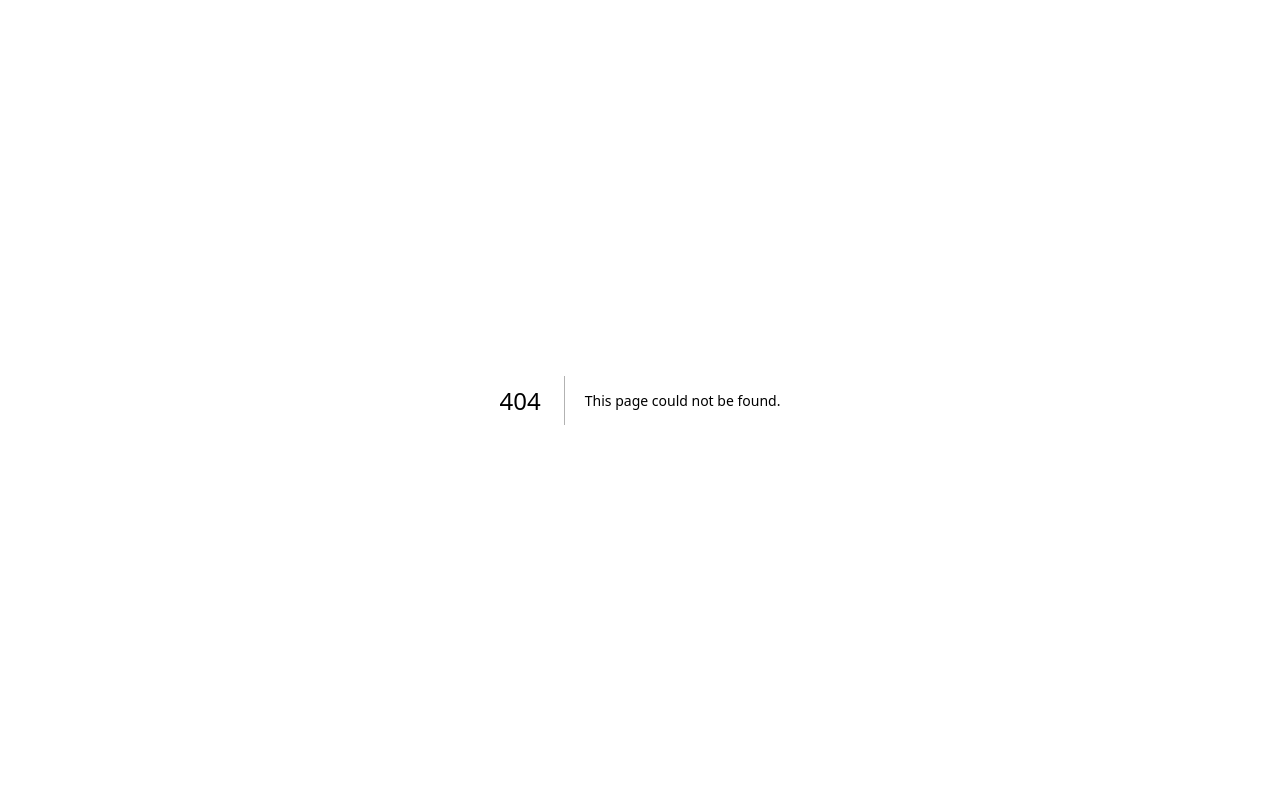
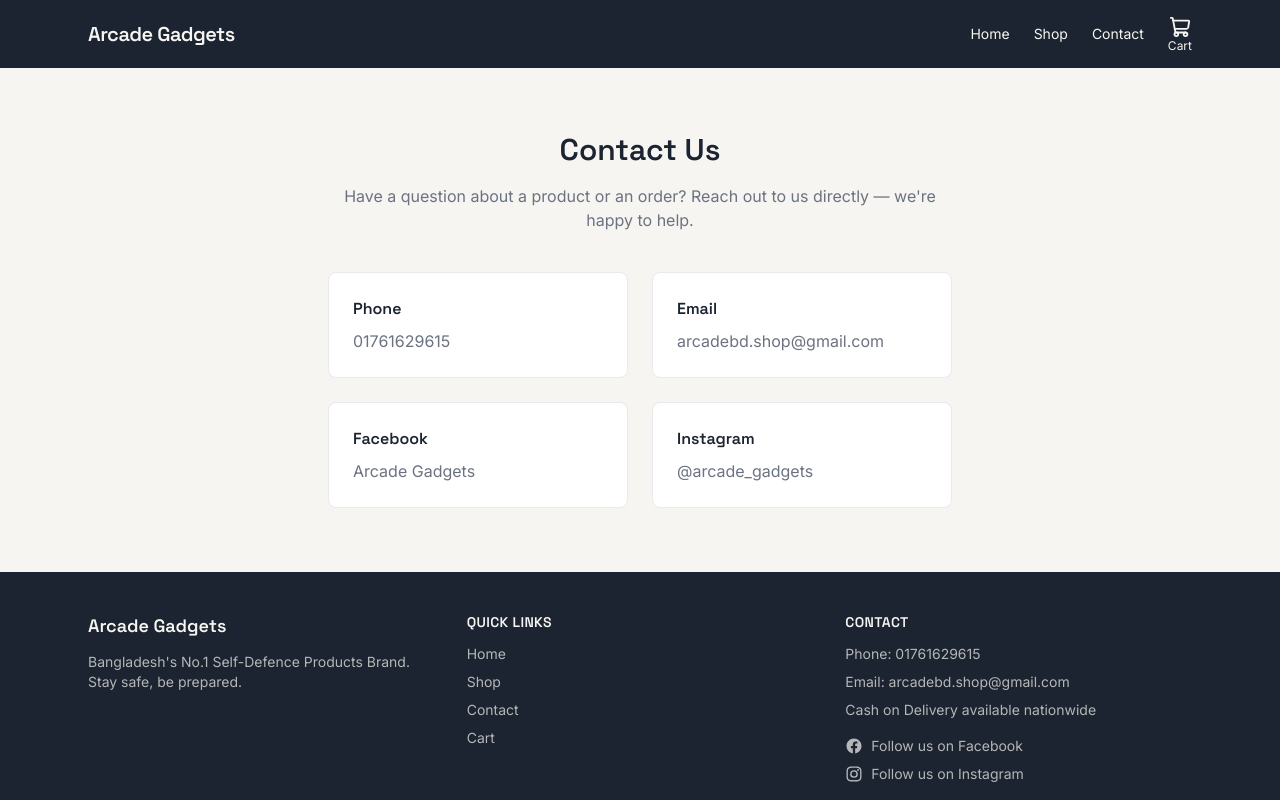
Before and after one commit to Atik-Shahriar007/Arcade-Gadgets, a Next.js app: page /contact in a window 1280 px wide. Before the commit this address had no page. Shown: the top 800 px of the page. Built offline with nearby package versions, Linux system fonts and the light colour scheme.

Commit message:
feat: add ContactPage component with contact information and social media links

```diff
--- /dev/null
+++ b/src/app/contact/page.tsx
@@ -0,0 +1,64 @@
+import Header from "@/components/Header";
+
+export default function ContactPage() {
+  return (
+    <>
+      <Header />
+      <main className="flex-1">
+        <section className="max-w-2xl mx-auto px-6 py-16 text-center">
+          <h1 className="font-display font-semibold text-3xl mb-4">Contact Us</h1>
+          <p className="text-slate font-body mb-10">
+            Have a question about a product or an order? Reach out to us
+            directly — we&apos;re happy to help.
+          </p>
+
+          <div className="grid grid-cols-1 sm:grid-cols-2 gap-6 text-left">
+            <div className="bg-white border border-slate/15 rounded-lg p-6">
+              <h3 className="font-display font-semibold mb-2">Phone</h3>
+              <a
+                href="tel:01761629615"
+                className="text-slate font-body hover:text-amber transition-colors"
+              >
+                01761629615
+              </a>
+            </div>
+
+            <div className="bg-white border border-slate/15 rounded-lg p-6">
+              <h3 className="font-display font-semibold mb-2">Email</h3>
+              <a
+                href="mailto:arcadebd.shop@gmail.com"
+                className="text-slate font-body hover:text-amber transition-colors"
+              >
+                arcadebd.shop@gmail.com
+              </a>
+            </div>
+
+            <div className="bg-white border border-slate/15 rounded-lg p-6">
+              <h3 className="font-display font-semibold mb-2">Facebook</h3>
+              <a
+                href="https://www.facebook.com/profile.php?id=61573210846976"
+                target="_blank"
+                rel="noopener noreferrer"
+                className="text-slate font-body hover:text-amber transition-colors"
+              >
+                Arcade Gadgets
+              </a>
+            </div>
+
+            <div className="bg-white border border-slate/15 rounded-lg p-6">
+              <h3 className="font-display font-semibold mb-2">Instagram</h3>
+              <a
+                href="https://www.instagram.com/arcade_gadgets/"
+                target="_blank"
+                rel="noopener noreferrer"
+                className="text-slate font-body hover:text-amber transition-colors"
+              >
+                @arcade_gadgets
+              </a>
+            </div>
+          </div>
+        </section>
+      </main>
+    </>
+  );
+}
```
